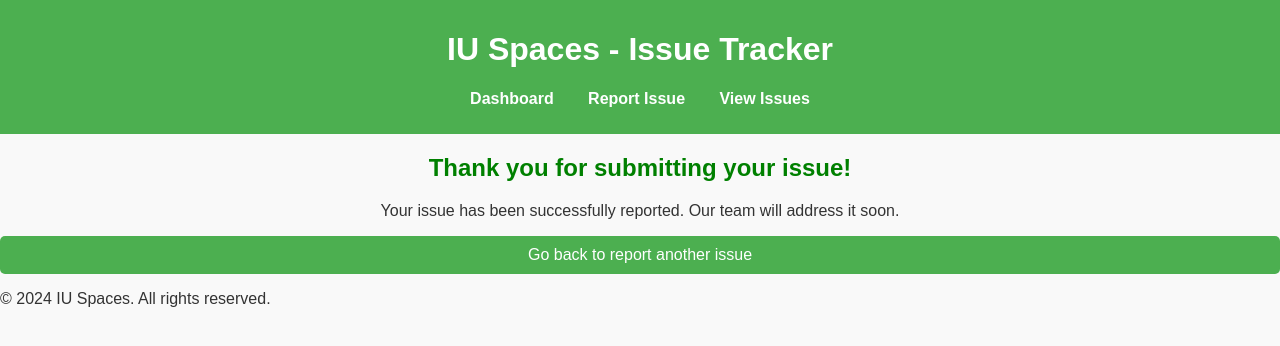
After one commit to dorist12/IU-Spaces, a PHP site: page /pages/success_page.php in a window 1280 px wide. The commit adds this page. Shown: the top 346 px of the page. Run offline with PHP 8.4, Linux system fonts and the light colour scheme.

Commit message:
Recommit all project files

```diff
--- /dev/null
+++ b/pages/success_page.php
@@ -0,0 +1,7 @@
+<?php include '../includes/header.php'; ?>  <!-- Include your header -->
+
+<h2 style="color: green; text-align: center; margin-top: 20px;">Thank you for submitting your issue!</h2>
+<p style="text-align: center;">Your issue has been successfully reported. Our team will address it soon.</p>
+<a href="add_issue.php" style="display: block; text-align: center; color: white; background-color: #4CAF50; padding: 10px; text-decoration: none; border-radius: 5px;">Go back to report another issue</a>
+
+<?php include '../includes/footer.php'; ?> <!-- Include your footer -->
```
Also changed, not shown: pages/add_issue.php (+11 -1 lines), 8 other files.
